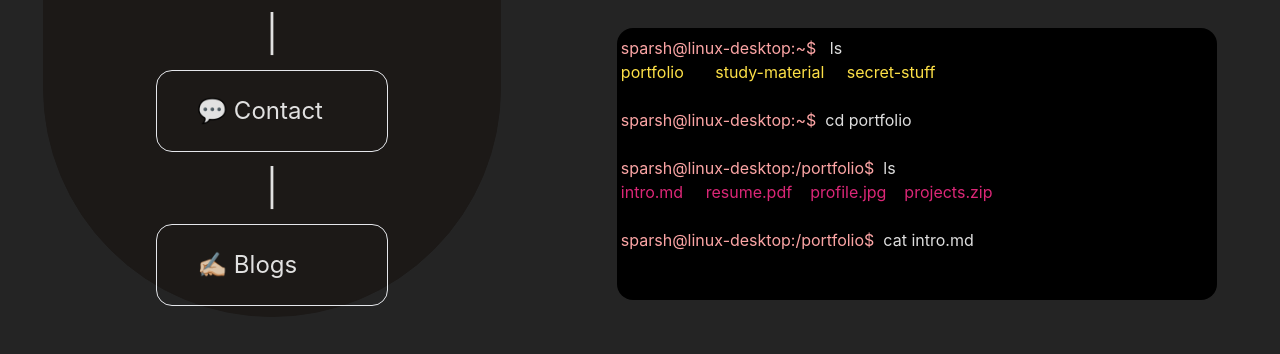
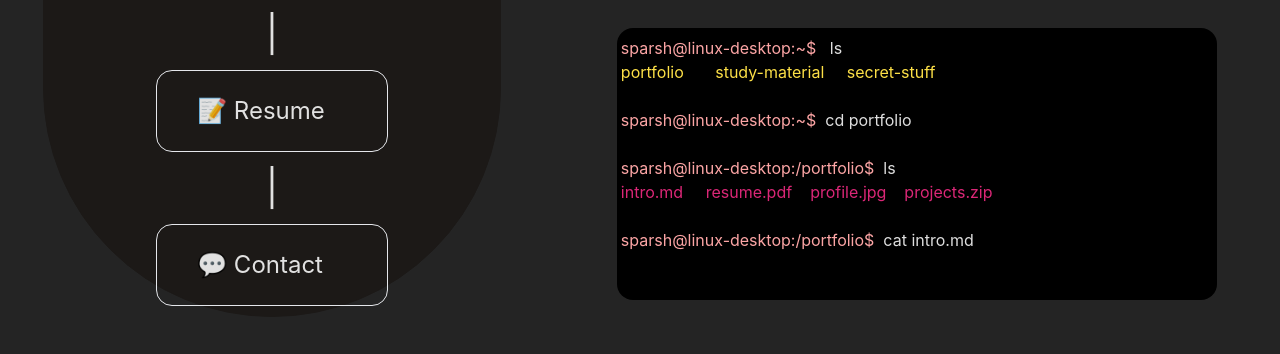
Before and after one commit to code-sparsh/portfolio, a React (Vite) app: page / in a window 1280 px wide. Shown: the part 443-797 px from the top of the page. Built offline with nearby package versions, Linux system fonts and the light colour scheme.

Commit message:
refactor: replace blogs with resume
Signed-off-by: Sparsh Sethi <sparshsethi15@gmail.com>

```diff
--- a/src/App.jsx
+++ b/src/App.jsx
@@ -7,7 +7,7 @@ import Projects from './components/Projects'
 import Sidebar from './components/Sidebar'
 import Education from './components/Education'
 import Contact from './components/Contact'
-import Blogs from './components/Blogs'
+import Resume from './components/Resume'
 
 
 function App() {
@@ -28,7 +28,7 @@ function App() {
       {selectedCard === "projects" ? <Projects/> : null}
       {selectedCard === "education" ? <Education/> : null}
       {selectedCard === "contact" ? <Contact/> : null}
-      {selectedCard === "blogs" ? <Blogs/> : null}
+      {selectedCard === "resume" ? <Resume/> : null}
     </div>
 
 
--- a/src/components/Blogs/index.jsx
+++ /dev/null
@@ -1,15 +0,0 @@
-import WorkInProgress from "../WorkInProgress";
-
-const Blogs = () => {
-
-    return (
-
-        <div className=" h-full md:w-1/2">
-
-            <WorkInProgress/>
-
-        </div>
-    )
-}
-
-export default Blogs;
--- /dev/null
+++ b/src/components/Resume/index.jsx
@@ -0,0 +1,6 @@
+const Resume = () => {
+
+
+}
+
+export default Resume;
--- a/src/components/Sidebar/index.jsx
+++ b/src/components/Sidebar/index.jsx
@@ -27,10 +27,12 @@ const Sidebar = ({ selectedCard, setSelectedCard }) => {
             <div onClick={() => setSelectedCard("projects")} className={` ${selectedCard === "projects" ? " bg-slate-800" : ""}  w-full text-2xl  p-5 rounded-full  "`}>🛠️</div>
             {/* <div className="text-xl">|</div> */}
 
-            <div onClick={() => setSelectedCard("contact")} className={` ${selectedCard === "conctact" ? " bg-slate-800" : ""}  w-full text-2xl  p-5 rounded-full  "`}> 💬</div>
+            <div onClick={() => setSelectedCard("resume")} className={` ${selectedCard === "resume" ? " bg-slate-800" : ""} w-full text-2xl  p-5 rounded-full  "`}>📝</div>
+
+            <div onClick={() => setSelectedCard("contact")} className={` ${selectedCard === "contact" ? " bg-slate-800" : ""}  w-full text-2xl  p-5 rounded-full  "`}> 💬</div>
             {/* <div className="text-xl">|</div> */}
 
-            <div onClick={() => setSelectedCard("blogs")} className={` ${selectedCard === "blogs" ? " bg-slate-800" : ""} w-full text-2xl  p-5 rounded-full  "`}>✍🏻</div>
+
         </div>)
 
 
@@ -45,10 +47,13 @@ const Sidebar = ({ selectedCard, setSelectedCard }) => {
             <div onClick={() => setSelectedCard("projects")} className={` ${selectedCard === "projects" ? " bg-slate-800" : ""} hover:bg-zinc-700 w-full text-2xl border px-10 py-6 rounded-2xl cursor-pointer "`}>🛠️ Projects</div>
             <div className="text-4xl">|</div>
 
-            <div onClick={() => setSelectedCard("contact")} className={` ${selectedCard === "conctact" ? " bg-slate-800" : ""} hover:bg-zinc-700 w-full text-2xl border px-10 py-6 rounded-2xl cursor-pointer "`}> 💬 Contact</div>
+            <div onClick={() => setSelectedCard("resume")} className={` ${selectedCard === "resume" ? " bg-slate-800" : ""}hover:bg-zinc-700 w-full text-2xl border px-10 py-6 rounded-2xl cursor-pointer "`}>📝 Resume</div>
             <div className="text-4xl">|</div>
 
-            <div onClick={() => setSelectedCard("blogs")} className={` ${selectedCard === "blogs" ? " bg-slate-800" : ""}hover:bg-zinc-700 w-full text-2xl border px-10 py-6 rounded-2xl cursor-pointer "`}>✍🏻 Blogs</div>
+            <div onClick={() => setSelectedCard("contact")} className={` ${selectedCard === "contact" ? " bg-slate-800" : ""} hover:bg-zinc-700 w-full text-2xl border px-10 py-6 rounded-2xl cursor-pointer "`}> 💬 Contact</div>
+
+
+
         </div>)
 }
 
```
